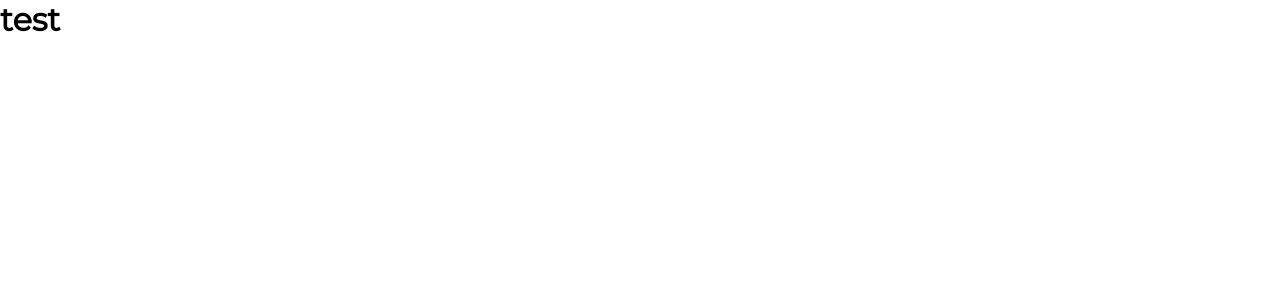
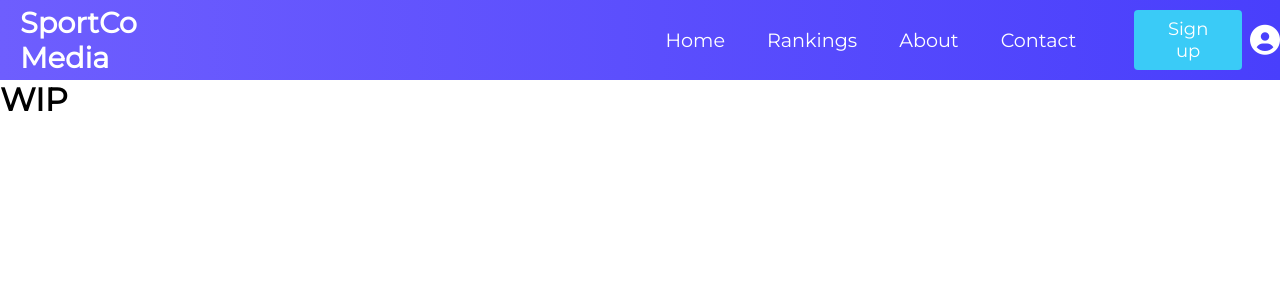
Before and after one commit to SportCoMedia/SportCoWebsite, a React (Create React App) app in the folder sport-co/: page / in a window 1280 px wide. Before the commit this address had no page. Shown: the top 300 px of the page. Built offline with nearby package versions, Linux system fonts and the light colour scheme.

Commit message:
Hashrouter

```diff
--- a/sport-co/src/App.js
+++ b/sport-co/src/App.js
@@ -2,18 +2,18 @@ import './App.css';
 import Available from './components/Rankings/Available.js';
 import React, { Component } from 'react';
 import Home from "./components/Home.js";
-import { BrowserRouter, Route,Routes} from 'react-router-dom';
+import { HashRouter, Route,Routes} from 'react-router-dom';
 class App extends Component {
   render() {
     return (
-       <BrowserRouter>
+       <HashRouter>
         <div>
             <Routes>
-             <Route path="/SportCoWebsite" element={<Home />}></Route>
-             <Route path="/SportCoWebsite/Available" element={<Available />}></Route>
+             <Route path="/" element={<Home />}></Route>
+             <Route path="/Available" element={<Available />}></Route>
            </Routes>
         </div>
-      </BrowserRouter>
+      </HashRouter>
     );
   }
 }
--- a/sport-co/src/components/Navbar/MenuItems.js
+++ b/sport-co/src/components/Navbar/MenuItems.js
@@ -6,7 +6,7 @@ export const MenuItems = [
     },
     {
         title: 'Rankings',
-        url: '/SportCoWebsite/Available',
+        url: '/SportCoWebsite/#/Available',
         cName: 'nav-links'
     },
     {
--- a/sport-co/src/index.js
+++ b/sport-co/src/index.js
@@ -6,5 +6,5 @@ import App from './App';
 const root = ReactDOM.createRoot(document.getElementById('root'));
 root.render(
     <div> <App />
-    <h1>test</h1></div>
+    <h1></h1></div>
 )
```
